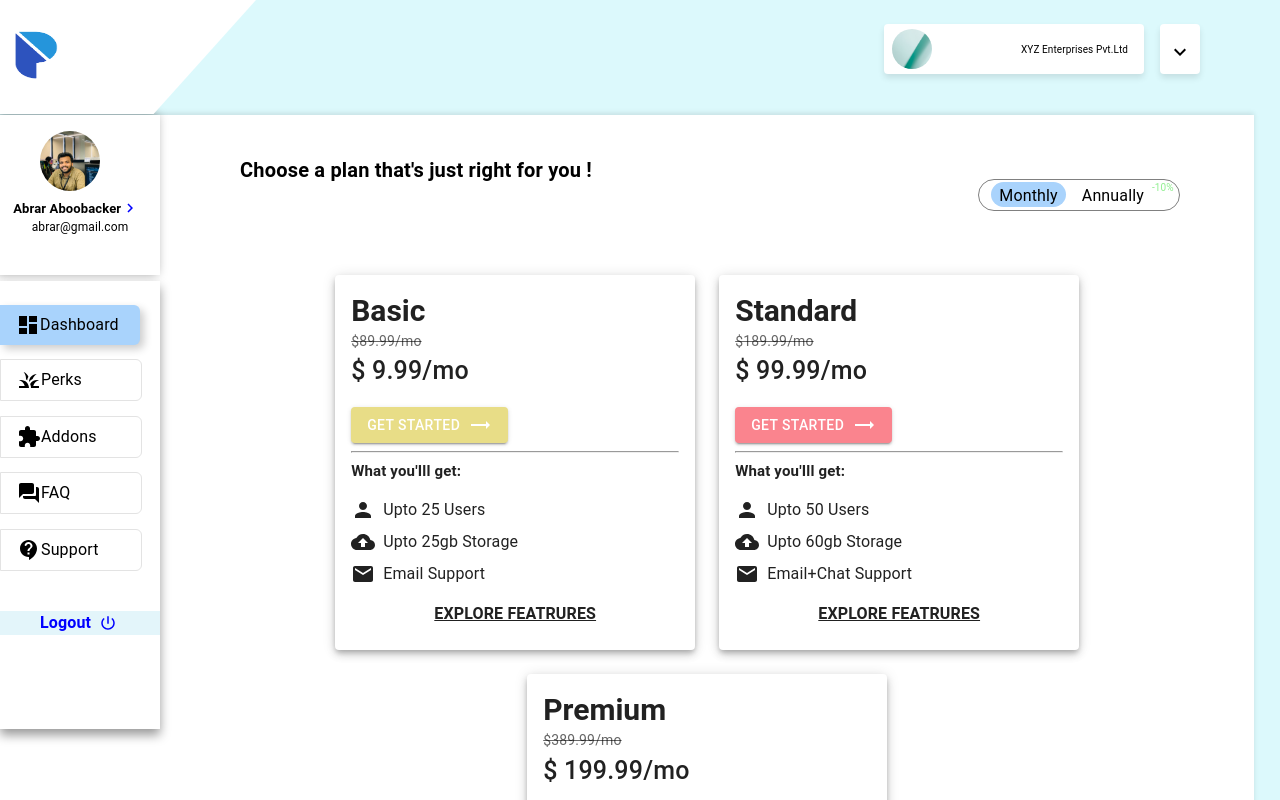
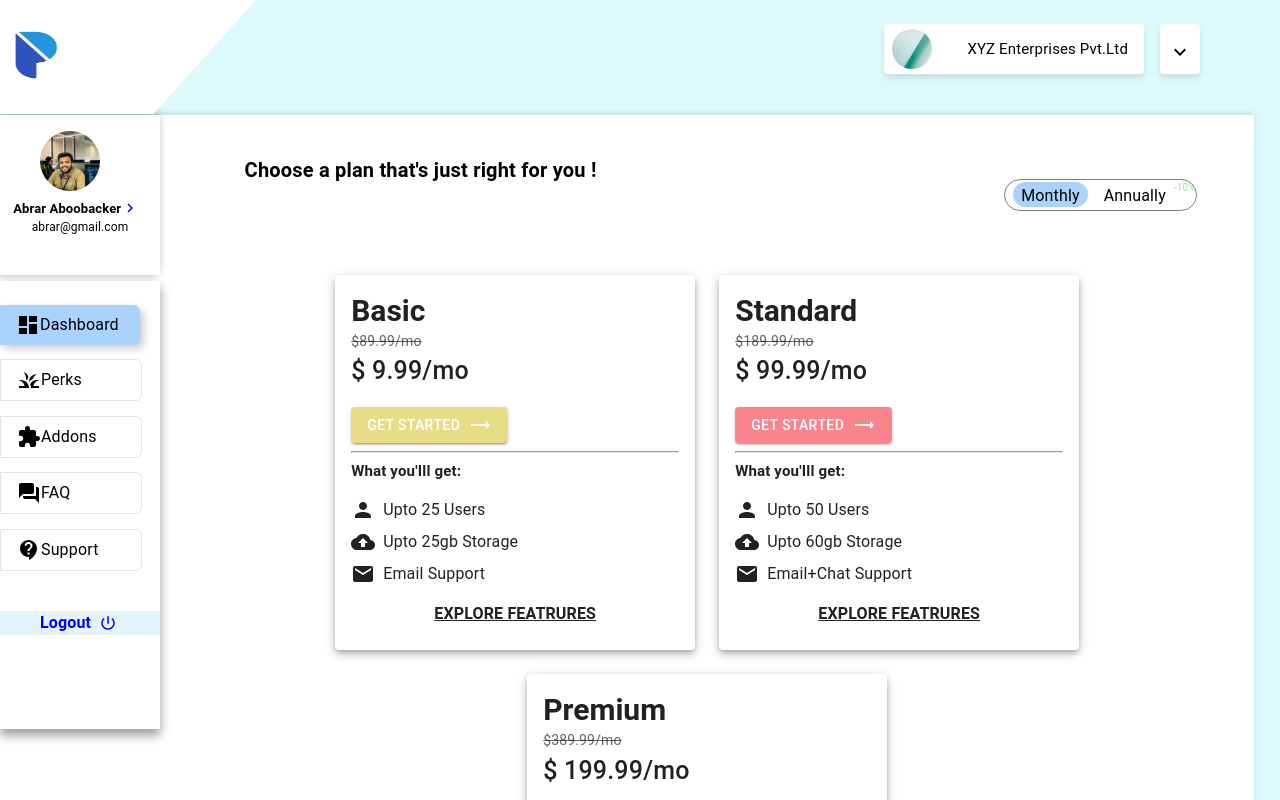
Before and after one commit to Abrar-Aboobacker/Price-listing-UI-React, a React (Create React App) app: page / in a window 1280 px wide. Shown: the top 800 px of the page. Built offline with nearby package versions, Linux system fonts and the light colour scheme.

Commit message:
Completed

```diff
--- a/src/Page/PriceListing.jsx
+++ b/src/Page/PriceListing.jsx
@@ -1,6 +1,6 @@
 import React from "react";
 import Navbar from "../components/Navbar/Navbar";
-import { Box} from "@mui/material";
+import { Box } from "@mui/material";
 import Sidebar from "../components/Body/Sidebar";
 import Main from "../components/Body/Main";
 
@@ -11,8 +11,8 @@ const PriceListing = () => {
       <Box
         sx={{
           background: "white",
-          height: {xs:"385vh",sm:"143vh"},
-          width:{xs:'145%',sm:'98%'},
+          height: { xs: "350vh", sm: "290vh", md: "153vh", lg: "130vh" },
+          width: { xs: "100%", sm: "100%", md: "98%" },
           boxShadow: "0px -2px 5px rgba(0, 0, 0, 0.1)",
         }}
       >
@@ -20,7 +20,6 @@ const PriceListing = () => {
 
         <Main />
       </Box>
-
     </>
   );
 };
--- a/src/components/Body/Main.jsx
+++ b/src/components/Body/Main.jsx
@@ -10,11 +10,25 @@ const Main = () => {
   return (
     <>
       <Box
-        sx={{ display:{ xs:'block',sm:"flex"}, justifyContent: "space-between", width: {xs:'100%',sm:"80%"} }}
+        sx={{
+          display: { xs: "block", sm: "block", md: "flex" },
+          justifyContent: "space-between",
+          width: { xs: "100%", sm: "65%" },
+        }}
       >
-        <Typography sx={{ mt: {xs:0,sm:-15}, ml: {xs:'12%',sm:30}, fontWeight: 600, fontSize: {xs:15,sm:20},pt:{xs:2,sm:0} }}>
+        <Typography
+          sx={{
+            mt: { xs: 0, sm: -15, md: -15 },
+            ml: { xs: "9%", sm: "38%", md: "30%" },
+            fontWeight: 600,
+            fontSize: { xs: 13, sm: 15, md: 20 },
+            pt: { xs: 2, sm: 0 },
+            whiteSpace: "nowrap",
+          }}
+        >
           Choose a plan that's just right for you !
         </Typography>
+
         <Box
           sx={{
             display: "flex",
@@ -22,10 +36,12 @@ const Main = () => {
             border: "1px solid grey",
             width: 200,
             height: 30,
-            mt: {xs:3,sm:-12},
-            mr: {xs:0,sm:-22},
-            ml:{xs:'10%',sm:0},
+            mt: { xs: 3, sm: 2, md: -12 },
+            mr: { xs: 0, sm: -22 },
+            ml: { xs: "10%", sm: "80%", md: "20%", lg: "50%" },
             borderRadius: 10,
+            mb: { xs: 0, sm: 2, md: 0 },
+            cursor: "pointer",
           }}
         >
           <Box
@@ -37,6 +53,11 @@ const Main = () => {
               mt: 0.3,
               ml: 1,
               borderRadius: 10,
+              transition: "0.3s",
+              ":hover": {
+                background: "#246cf2",
+                color: "white",
+              },
             }}
           >
             <Typography>Monthly</Typography>
@@ -61,12 +82,12 @@ const Main = () => {
 
       <Box
         sx={{
-          ml: {xs:0,sm:20},
+          ml: { xs: 0, sm: 20 },
           display: "flex",
           justifyContent: "center",
           flexWrap: "wrap",
           gap: 3,
-          mt:{xs:2,sm:0}
+          mt: { xs: 2, sm: 0 },
         }}
       >
         <Plancard
@@ -107,7 +128,7 @@ const Main = () => {
           flexWrap: "wrap",
           gap: 3,
           mt: 3,
-          ml:{ xs:0,sm:20},
+          ml: { xs: 0, sm: 20 },
         }}
       >
         <PlanCard2
@@ -139,10 +160,17 @@ const Main = () => {
           person={<PersonIcon />}
           tick={<DoneAllIcon />}
         />
-
       </Box>
-      <Typography sx={{textAlign:'end',color:'#2998f2',mr:2}}>
-        *some unique features are provided as add-one with individual plans for each features
+      <Typography
+        sx={{
+          textAlign: { xs: "start", sm: "end" },
+          color: "#2998f2",
+          mr: { xs: 0, sm: 2 },
+          ml: { xs: 2, sm: 0 },
+        }}
+      >
+        *some unique features are provided as add-one with individual plans for
+        each features
       </Typography>
     </>
   );
--- a/src/components/Body/PlanCard2.jsx
+++ b/src/components/Body/PlanCard2.jsx
@@ -52,7 +52,7 @@ const PlanCard2 = ({
                 {ButtonContent} <TrendingFlatIcon sx={{ ml: 1 }} />
               </Button>
             </Box>
-            <Box sx={{ width: "50%",ml:2 }}>
+            <Box sx={{ width: "50%", ml: 2 }}>
               <Typography sx={{ mb: 2 }}>What you'll get:</Typography>
               <Typography sx={{ display: "flex", alignItems: "center", mb: 1 }}>
                 {person}
@@ -73,7 +73,7 @@ const PlanCard2 = ({
                 sx={{
                   display: "flex",
                   alignItems: "start",
-                  fontSize: {xs:9,sm:20},
+                  fontSize: { xs: 9, sm: 20 },
                 }}
               >
                 {tick}
--- a/src/components/Navbar/Navbar.jsx
+++ b/src/components/Navbar/Navbar.jsx
@@ -2,18 +2,18 @@ import { Avatar, Box, Drawer, Typography } from "@mui/material";
 import React, { useState } from "react";
 import KeyboardArrowDownIcon from "@mui/icons-material/KeyboardArrowDown";
 import pic from "../../assets/profile.jpg";
-import logo from "../../assets/logo.png"
+import logo from "../../assets/logo.png";
 import profile from "../../assets/dp.jpg";
 import KeyboardArrowRightIcon from "@mui/icons-material/KeyboardArrowRight";
 import Sidebarlist from "../Body/Sidebarlist";
 import DashboardIcon from "@mui/icons-material/Dashboard";
-import GrassIcon from '@mui/icons-material/Grass';
-import ExtensionIcon from '@mui/icons-material/Extension';
-import QuestionAnswerRoundedIcon from '@mui/icons-material/QuestionAnswerRounded';
-import ContactSupportRoundedIcon from '@mui/icons-material/ContactSupportRounded';
-import PowerSettingsNewIcon from '@mui/icons-material/PowerSettingsNew';
+import GrassIcon from "@mui/icons-material/Grass";
+import ExtensionIcon from "@mui/icons-material/Extension";
+import QuestionAnswerRoundedIcon from "@mui/icons-material/QuestionAnswerRounded";
+import ContactSupportRoundedIcon from "@mui/icons-material/ContactSupportRounded";
+import PowerSettingsNewIcon from "@mui/icons-material/PowerSettingsNew";
 const Navbar = () => {
-  const [open,setOpen]=useState(false)
+  const [open, setOpen] = useState(false);
   const handleCloseDrawer = () => {
     setOpen(false);
   };
@@ -31,7 +31,7 @@ const Navbar = () => {
         >
           <Box
             sx={{
-          display:{xs:'block',sm:'none'},
+              display: { xs: "block", sm: "none" },
               height: 160,
               width: 160,
               background: "white",
@@ -44,13 +44,15 @@ const Navbar = () => {
               },
             }}
           >
-
             <Box sx={{ pt: 2 }}>
-          <Avatar sx={{ height: "60px", width: "60px", mx: 5 }} src={profile} />
+              <Avatar
+                sx={{ height: "60px", width: "60px", mx: 5 }}
+                src={profile}
+              />
             </Box>
             <Typography
               sx={{
-            display: {xs:'flex',sm:'none'},
+                display: { xs: "flex", sm: "none" },
                 alignItems: "center",
                 fontSize: "13px",
                 fontWeight: 600,
@@ -68,44 +70,89 @@ const Navbar = () => {
             </Typography>
             <Box
               sx={{
-            height:  '53vh',
+                height: "53vh",
                 width: 160,
                 background: "white",
                 mt: "45px",
-          pt:3,
+                pt: 3,
                 boxShadow: "0px 6px 10px rgba(0, 0, 0, 0.4)",
               }}
             >
-     <Sidebarlist backgroundColor="#a9d3fc" icon={<DashboardIcon />} name='Dashboard' shadow="4px 4px 9px rgba(0, 0, 0, 0.2)"/>
-     <Sidebarlist  icon={<GrassIcon />} name='Perks' border="1px solid #e3e3e3"/>
-     <Sidebarlist  icon={<ExtensionIcon />} name='Addons' border="1px solid #e3e3e3"/>
-     <Sidebarlist  icon={<QuestionAnswerRoundedIcon />} name='FAQ' border="1px solid #e3e3e3"/>
-     <Sidebarlist  icon={<ContactSupportRoundedIcon />} name='Support' border="1px solid #e3e3e3"/>
-     <Box sx={{width:'100%',background:'#e3f5fa'}}>
-        <Typography sx={{display:'flex',alignItems:'center',textAlign:'center',color:'blue',fontWeight:600,mx:5,mt:5,cursor:'pointer'}}>Logout <PowerSettingsNewIcon sx={{fontSize:18,ml:1}}/></Typography>
+              <Sidebarlist
+                backgroundColor="#a9d3fc"
+                icon={<DashboardIcon />}
+                name="Dashboard"
+                shadow="4px 4px 9px rgba(0, 0, 0, 0.2)"
+              />
+              <Sidebarlist
+                icon={<GrassIcon />}
+                name="Perks"
+                border="1px solid #e3e3e3"
+              />
+              <Sidebarlist
+                icon={<ExtensionIcon />}
+                name="Addons"
+                border="1px solid #e3e3e3"
+              />
+              <Sidebarlist
+                icon={<QuestionAnswerRoundedIcon />}
+                name="FAQ"
+                border="1px solid #e3e3e3"
+              />
+              <Sidebarlist
+                icon={<ContactSupportRoundedIcon />}
+                name="Support"
+                border="1px solid #e3e3e3"
+              />
+              <Box sx={{ width: "100%", background: "#e3f5fa" }}>
+                <Typography
+                  sx={{
+                    display: "flex",
+                    alignItems: "center",
+                    textAlign: "center",
+                    color: "blue",
+                    fontWeight: 600,
+                    mx: 5,
+                    mt: 5,
+                    cursor: "pointer",
+                  }}
+                >
+                  Logout <PowerSettingsNewIcon sx={{ fontSize: 18, ml: 1 }} />
+                </Typography>
               </Box>
             </Box>
           </Box>
-
         </Box>
       </Drawer>
-      <Box sx={{ display: "flex", justifyContent: "space-between" }}>
+      <Box
+        sx={{
+          display: { xs: "block", sm: "flex" },
+          justifyContent: "space-between",
+        }}
+      >
         <Box
           sx={{
             padding: "30px 0",
-            height: "inherit",
-            width: "25%",
+            // height: "inherit",
+            // width: "25%",
             background: "white",
-            display: {xs:'block',sm:"none"},
-            clipPath: {xs:"polygon(0% 0%, 100% 0%, 68% 100%, 0% 100%)",sm:"polygon(0% 0%, 80% 0%, 48% 100%, 0% 100%)"},
+            display: { xs: "block", sm: "none" },
+            clipPath: {
+              xs: "polygon(0% 0%, 100% 0%, 68% 100%, 0% 100%)",
+              sm: "polygon(0% 0%, 80% 0%, 48% 100%, 0% 100%)",
+            },
             boxShadow: "0px 80px 60px rgba(0, 0, 0, 0.1)",
-            cursor:"pointer"
-
+            cursor: "pointer",
           }}
           onClick={() => setOpen(true)}
         >
-          <img src={logo} alt="logo" width="50"
-        height="50"   style={{marginRight:25,paddingLeft:10}}/>
+          <img
+            src={logo}
+            alt="logo"
+            width="50"
+            height="50"
+            style={{ marginRight: 25, paddingLeft: 10 }}
+          />
         </Box>
         <Box
           sx={{
@@ -113,24 +160,35 @@ const Navbar = () => {
             height: "inherit",
             width: "25%",
             background: "white",
-            display: {xs:'none',sm:"block"},
-            clipPath: {xs:"polygon(0% 0%, 100% 0%, 68% 100%, 0% 100%)",sm:"polygon(0% 0%, 80% 0%, 48% 100%, 0% 100%)"},
+            display: { xs: "none", sm: "block" },
+            clipPath: {
+              xs: "polygon(0% 0%, 100% 0%, 68% 100%, 0% 100%)",
+              sm: "polygon(0% 0%, 80% 0%, 48% 100%, 0% 100%)",
+            },
             boxShadow: "0px 80px 60px rgba(0, 0, 0, 0.1)",
-            cursor:"pointer"
-
+            cursor: "pointer",
           }}
-          onClick={() => setOpen(true)}
         >
-          <img src={logo} alt="logo" width="50"
-        height="50"   style={{marginRight:25,paddingLeft:10}}/>
+          <img
+            src={logo}
+            alt="logo"
+            width="50"
+            height="50"
+            style={{ marginRight: 25, paddingLeft: 10 }}
+          />
         </Box>
-        <Box sx={{ display: "flex", justifyContent: "center",ml:{xs:5,sm:0} }}>
+        <Box
+          sx={{
+            display: { xs: "none", sm: "flex" },
+            justifyContent: "flex-start",
+          }}
+        >
           <Box
             sx={{
               display: "flex",
               justifyContent: "space-between",
               alignItems: "center",
-              width: {xs:"150px",sm:"260px"},
+              width: { xs: "150px", sm: "260px" },
               height: "50px",
               background: "white",
               marginRight: 2,
@@ -139,8 +197,15 @@ const Navbar = () => {
               borderRadius: 1,
             }}
           >
-            <Avatar sx={{ ml:{xs:1} }} src={pic} />
-            <Typography sx={{ mr: 2, textAlign: "center",fontSize:{xs:10},ml:{xs:0.3} }}>
+            <Avatar sx={{ ml: { xs: 1 } }} src={pic} />
+            <Typography
+              sx={{
+                mr: 2,
+                textAlign: "center",
+                fontSize: { xs: 10, sm: 15 },
+                ml: { xs: 0.3 },
+              }}
+            >
               XYZ Enterprises Pvt.Ltd
             </Typography>
           </Box>
```
Also changed, not shown: src/App.js (+7 -7 lines), src/components/Body/Plancard.jsx (+18 -9 lines), src/components/Body/Sidebar.jsx (+50 -18 lines), src/components/Body/Sidebarlist.jsx (+5 -6 lines). Lines whose indentation alone changed are shown as unchanged.
